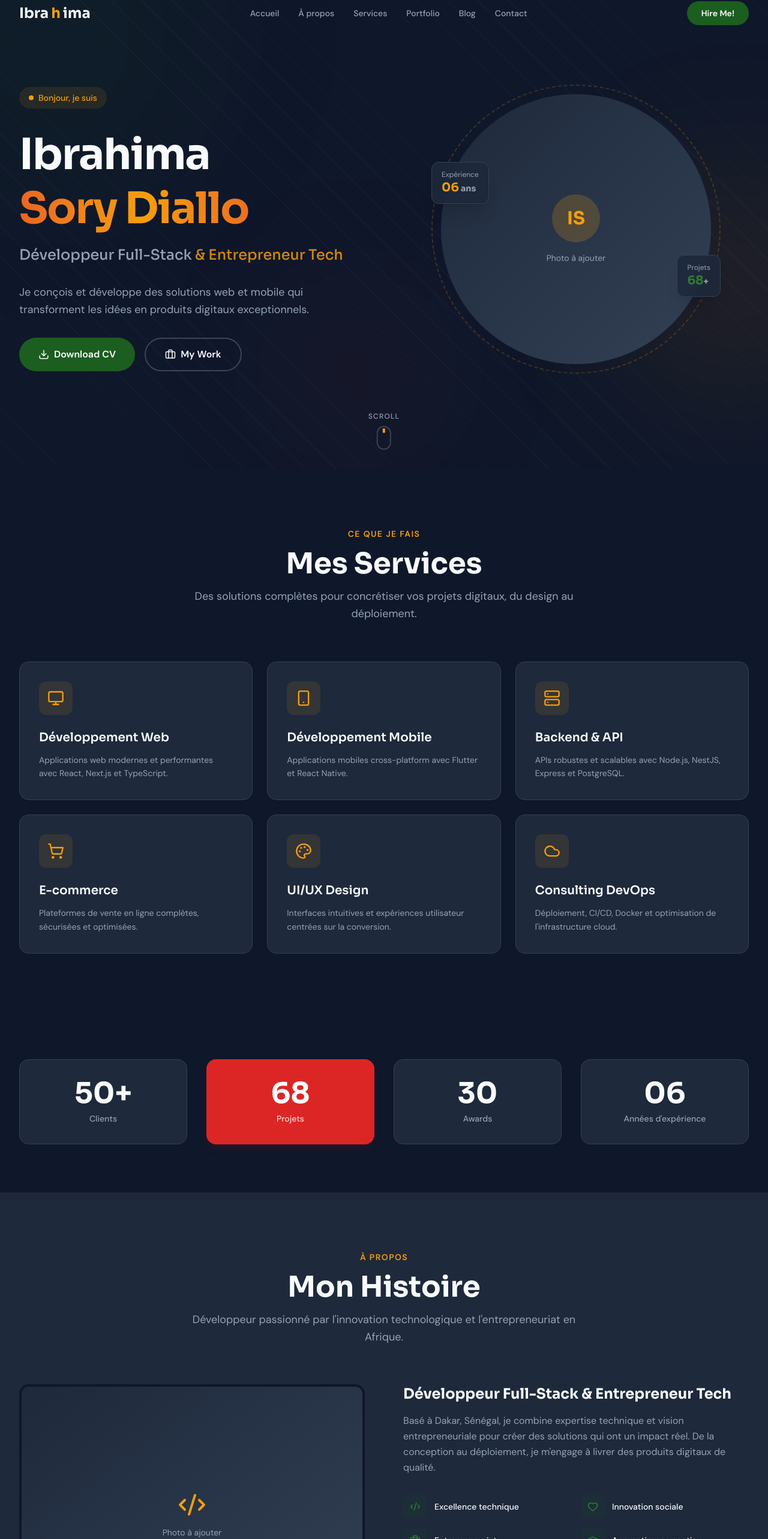
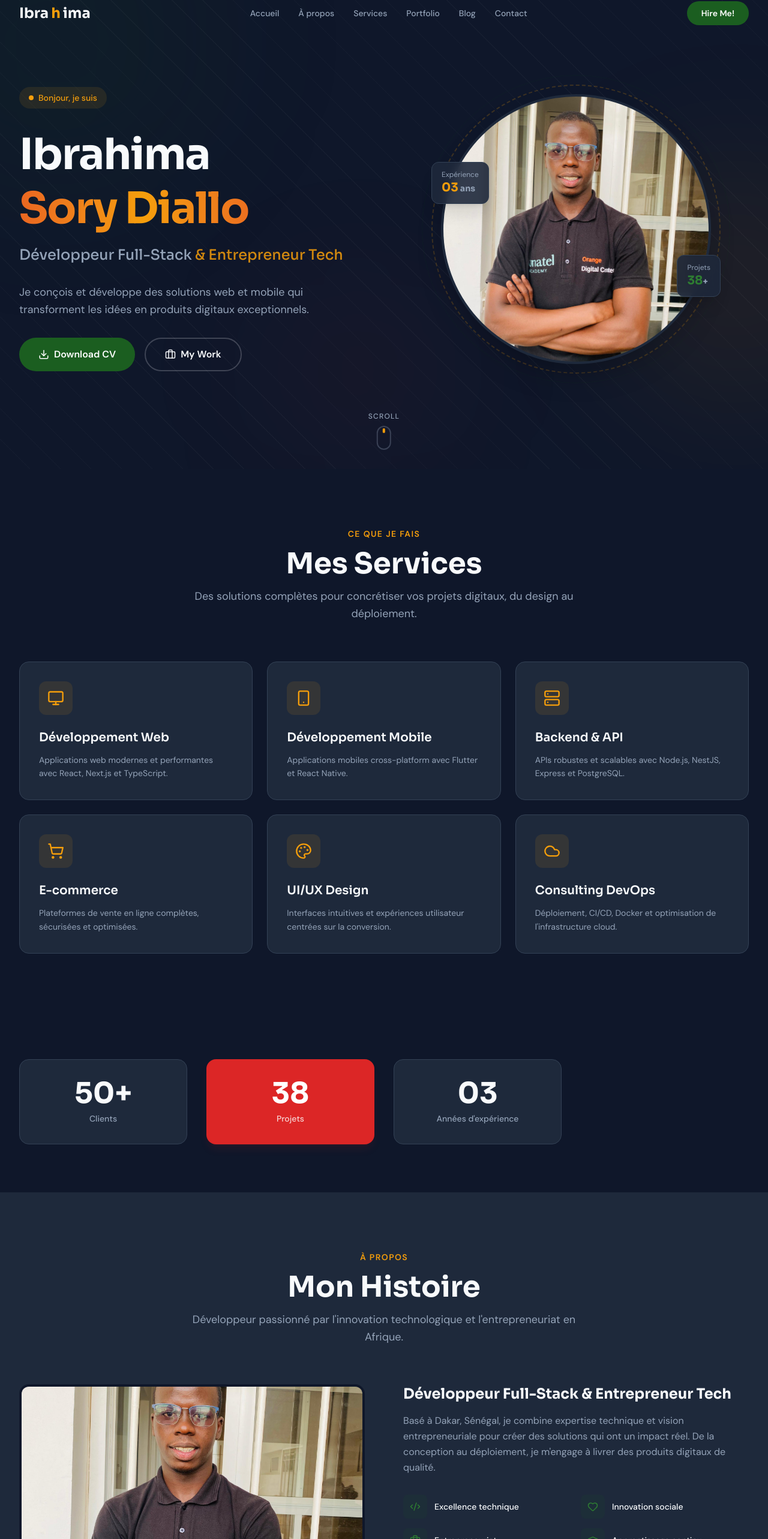
Before and after one commit to IbrahimaISIDev/ibrahima-diallo-portfolio-premium, a Next.js app: page / in a window 1280 px wide. Shown: the part 18-2584 px from the top of the page at 60% size. Built offline with nearby package versions, Linux system fonts and the light colour scheme.

Commit message:
feat: add profile photo and fix stats component build error

```diff
--- a/components/sections/About.tsx
+++ b/components/sections/About.tsx
@@ -30,12 +30,14 @@ export default function About() {
             whileInView="visible"
             viewport={{ once: true, amount: 0.3 }}
           >
-            <div className="relative overflow-hidden rounded-2xl bg-background p-1">
-              <div className="flex aspect-[4/3] items-center justify-center rounded-xl bg-gradient-to-br from-surface to-surface-light">
-                <div className="space-y-3 text-center">
-                  <Code2 size={48} className="mx-auto text-secondary" />
-                  <p className="text-sm text-muted">Photo à ajouter</p>
-                </div>
+            <div className="relative overflow-hidden rounded-2xl bg-background p-1 group">
+              <div className="relative aspect-[4/3] overflow-hidden rounded-xl">
+                <motion.img
+                  src={personalInfo.profileImage}
+                  alt={personalInfo.fullName}
+                  className="h-full w-full object-cover transition-transform duration-500 group-hover:scale-105"
+                />
+                <div className="absolute inset-0 bg-gradient-to-t from-background/60 to-transparent opacity-0 group-hover:opacity-100 transition-opacity duration-300" />
               </div>
               {/* Experience badge */}
               <motion.div
--- a/components/sections/Hero.tsx
+++ b/components/sections/Hero.tsx
@@ -145,16 +145,16 @@ export default function Hero() {
               <div className="absolute -inset-8 rounded-full border border-primary/10 animate-[spin_60s_linear_infinite_reverse]" />
 
               {/* Photo container */}
-              <div className="relative h-[400px] w-[400px] overflow-hidden rounded-full bg-gradient-to-br from-surface to-surface-light xl:h-[450px] xl:w-[450px]">
+              <div className="relative h-[400px] w-[400px] overflow-hidden rounded-full bg-gradient-to-br from-surface to-surface-light xl:h-[450px] xl:w-[450px] border-4 border-surface shadow-2xl">
                 <div className="flex h-full w-full items-center justify-center">
-                  <div className="space-y-4 text-center">
-                    <div className="mx-auto flex h-20 w-20 items-center justify-center rounded-full bg-secondary/20">
-                      <span className="font-display text-3xl font-bold text-secondary">
-                        IS
-                      </span>
-                    </div>
-                    <p className="text-sm text-muted">Photo à ajouter</p>
-                  </div>
+                  <motion.img
+                    src={personalInfo.profileImage}
+                    alt={personalInfo.fullName}
+                    className="h-full w-full object-cover"
+                    initial={{ scale: 1.2, opacity: 0 }}
+                    animate={{ scale: 1, opacity: 1 }}
+                    transition={{ duration: 0.8, ease: "easeOut" }}
+                  />
                 </div>
               </div>
 
--- a/components/sections/Stats.tsx
+++ b/components/sections/Stats.tsx
@@ -7,7 +7,6 @@ import { staggerContainer, counterUp } from "@/lib/animations";
 const stats = [
   { value: personalInfo.stats.clients, label: "Clients" },
   { value: personalInfo.stats.projects, label: "Projets", highlight: true },
-  { value: personalInfo.stats.awards, label: "Awards" },
   { value: personalInfo.stats.experience, label: "Années d'expérience" },
 ];
 
@@ -27,23 +26,20 @@ export default function Stats() {
               key={stat.label}
               variants={counterUp}
               whileHover={{ y: -4, transition: { duration: 0.3 } }}
-              className={`group flex flex-col items-center rounded-2xl border p-8 text-center transition-colors duration-300 ${
-                stat.highlight
-                  ? "border-accent/50 bg-accent shadow-lg shadow-accent/10"
-                  : "border-border bg-surface hover:border-secondary/50 hover:shadow-lg hover:shadow-secondary/5"
-              }`}
+              className={`group flex flex-col items-center rounded-2xl border p-8 text-center transition-colors duration-300 ${stat.highlight
+                ? "border-accent/50 bg-accent shadow-lg shadow-accent/10"
+                : "border-border bg-surface hover:border-secondary/50 hover:shadow-lg hover:shadow-secondary/5"
+                }`}
             >
               <span
-                className={`font-display text-4xl font-bold sm:text-5xl ${
-                  stat.highlight ? "text-white" : "text-foreground"
-                }`}
+                className={`font-display text-4xl font-bold sm:text-5xl ${stat.highlight ? "text-white" : "text-foreground"
+                  }`}
               >
                 {stat.value}
               </span>
               <span
-                className={`mt-2 text-sm font-medium ${
-                  stat.highlight ? "text-white/80" : "text-muted"
-                }`}
+                className={`mt-2 text-sm font-medium ${stat.highlight ? "text-white/80" : "text-muted"
+                  }`}
               >
                 {stat.label}
               </span>
--- a/data/personal.ts
+++ b/data/personal.ts
@@ -2,6 +2,7 @@ export const personalInfo = {
   firstName: "Ibrahima",
   lastName: "Sory Diallo",
   fullName: "Ibrahima Sory Diallo",
+  profileImage: "/images/Ibrahima_Sory_Diallo_ISI_L3_GL_G2.jpg",
   title: "Développeur Full-Stack",
   subtitle: "& Entrepreneur Tech",
   tagline:
@@ -16,9 +17,9 @@ export const personalInfo = {
   },
   stats: {
     clients: "50+",
-    projects: "68",
-    awards: "30",
-    experience: "06",
+    projects: "38",
+    // awards: "30",
+    experience: "03",
   },
   services: [
     "Développement Web (React, Next.js)",
```
Also changed, not shown: public/images/Ibrahima_Sory_Diallo_ISI_L3_GL_G2.jpg (added).
